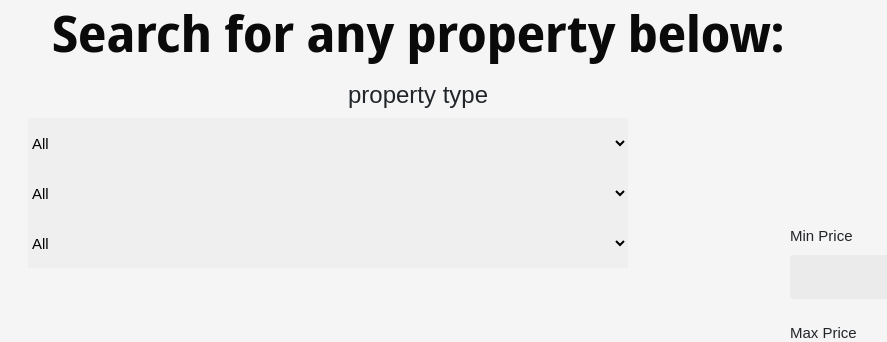
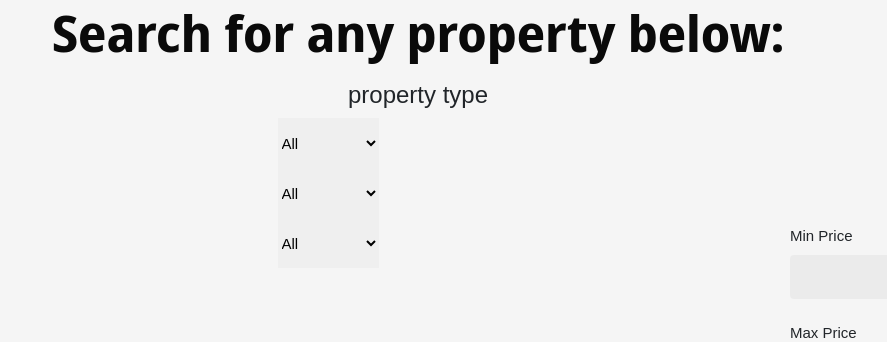
Before and after one commit to nuelxlencedjango/estate_management, a Django app: page /property/ in a window 1280 px wide. Shown: the part 858-1200 px from the top of the page, without its empty margins (222-1109 px from the left). Run offline with Django 3.2, Linux system fonts and the light colour scheme; some libraries are stand-ins or nearby versions.

Commit message:
search property

```diff
--- a/templates/property.html
+++ b/templates/property.html
@@ -114,7 +114,7 @@
       <div class="row">
 
         <div class="col-xs-6 col-md-10">
-          <select name="property" style="width: 600px; height: 50px; border: white;">
+          <select name="property" style=" height: 50px; border: white;">
             <option  data-count="2" value="all" >All</option>
             <option data-count="23" value="Residential">Residential</option>
             <option data-count="433" value="Commercial">Commercial</option>
@@ -125,7 +125,7 @@
         </select>
         </div>
         <div class="col-xs-6 col-md-10">
-          <select name="property" style="width: 600px; height: 50px; border: white;">
+          <select name="property" style=" height: 50px; border: white;">
             <option  data-count="2" value="all" >All</option>
             <option data-count="23" value="Residential">Residential</option>
             <option data-count="433" value="Commercial">Commercial</option>
@@ -136,7 +136,7 @@
         </select>
         </div>
         <div class="col-xs-6 col-md-10">
-          <select name="property" style="width: 600px; height: 50px; border: white;">
+          <select name="property" style="height: 50px; border: white;">
             <option  data-count="2" value="all" >All</option>
             <option data-count="23" value="Residential">Residential</option>
             <option data-count="433" value="Commercial">Commercial</option>
```
